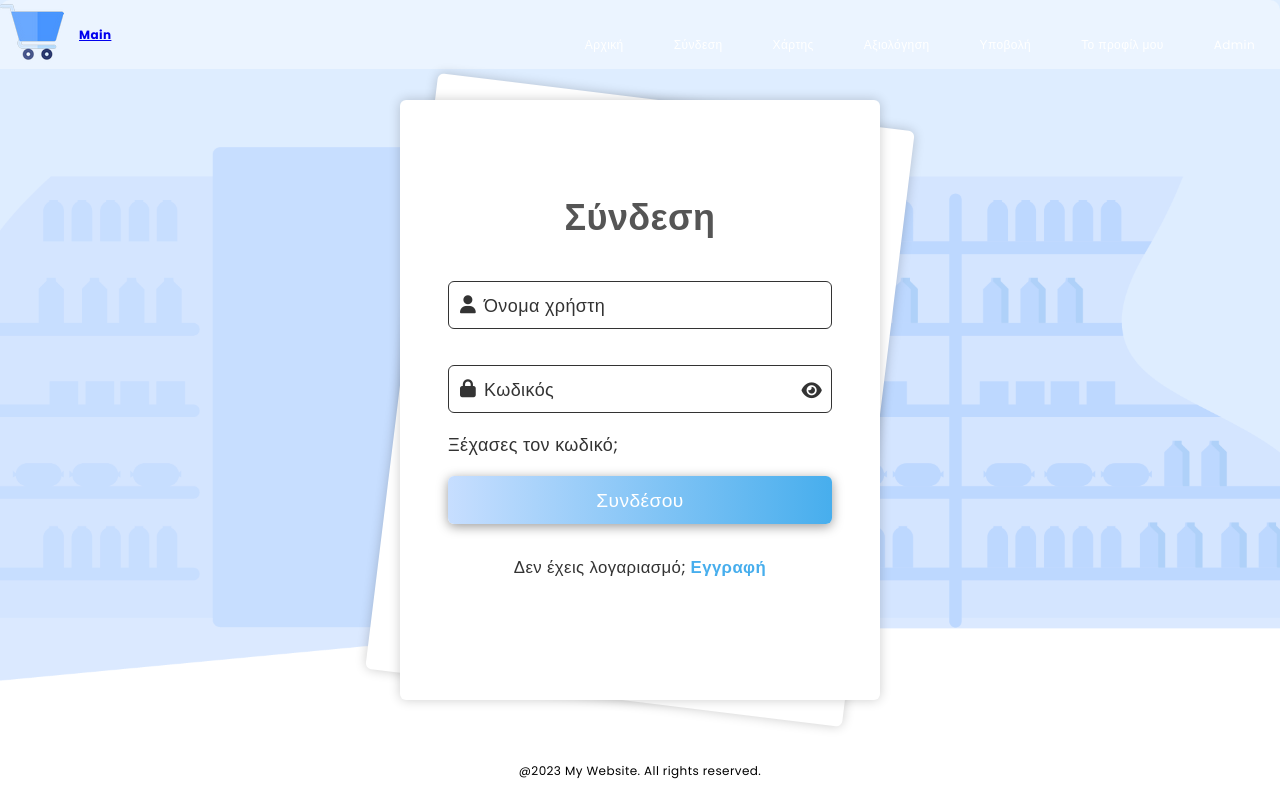
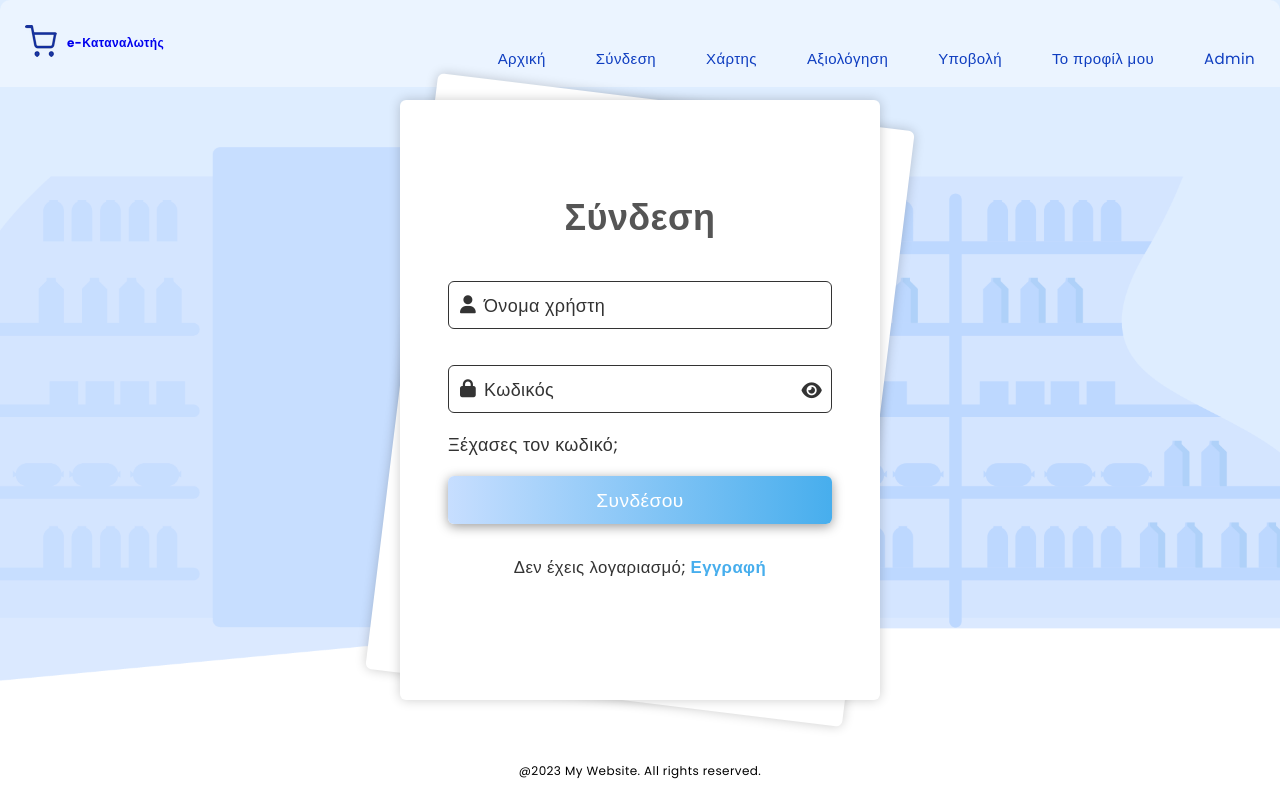
Before and after one commit to vagg99/Web, a website: page root/registration/registration.html in a window 1280 px wide. Drawn offline with Linux system fonts and the light colour scheme.

Commit message:
quick visual changes

```diff
--- a/root/registration/registration.css
+++ b/root/registration/registration.css
@@ -13,6 +13,11 @@
     --whiteColor: #ffffff;
     --titleColor: #555555;
     --labelColor: #333333;
+}
+nav ul li  {
+    font-size: 125%;
+    font-family: 'Poppins', sans-serif;
+
 }
 
 html {
@@ -321,35 +326,3 @@ to accommodate the space for the eye button: */
 .form-group input[type="password"] {
     width: calc(100% - 3.5rem); /* Adjusted width value */
 }
-
-/* Navigation styles */
-nav ul {
-  list-style-type: none;
-  display: flex;
-  margin-top: 20px;
-}
-
-nav ul li {
-  margin: 0 15px;
-}
-
-nav ul li:first-child {
-  margin-left: 0;
-}
-
-nav ul li a {
-  color: #fff;
-  text-decoration: none;
-  padding: 10px;
-  transition: color 0.3s, background-color 0.3s, text-decoration 0.3s;
-}
-
-nav ul li a:hover {
-  color: #ddd;
-}
-
-/* Apply styles to the active link */
-nav ul li a.active {
-  text-decoration: underline;
-  background-color: lightblue;
-}
--- a/root/registration/registration.html
+++ b/root/registration/registration.html
@@ -6,18 +6,18 @@
     <meta http-equiv="X-UA-Compatible" content="IE=edge">
     <meta name="viewport" content="width=device-width, initial-scale=1.0">
     <link rel="stylesheet" href="registration.css">
-    <link rel="icon" href="../images/cart_favicon.png" type="image/png">
+    <link rel="icon" href="../images/ekatanalotisShoppingCart_32.png" type="image/png">
     <title>Σύνδεση</title>
 </head>
 
 <body>
   <header>
     <div class="header-left">
-        <a href="index.html">
-          <img src="../images/shopping_cart_64.png" alt="Home Icon" class="home-icon">
+        <a href="../index.html">
+          <img src="../images/ekatanalotisShoppingCart_32.png" alt="Home Icon" class="home-icon">
         </a>
         <div class="header-text">
-          <h1><a href="../index.html">Main</a></h1>
+          <h1><a href="../index.html">e-Καταναλωτής</a></h1>
         </div>
       </div>
     <nav>
--- a/root/style.css
+++ b/root/style.css
@@ -23,12 +23,14 @@ header {
 nav ul {
   list-style-type: none;
   display: flex;
-  margin-top: 20px;
-
+  margin-top: 30px;
+  justify-content: center; /* Center the categories horizontally */
+  align-items: center; /* Center the categories vertically */
 }
 
 nav ul li {
   margin: 0 15px;
+  padding: 10px 0; /* Add some padding at the top and bottom */
 }
 
 nav ul li:first-child {
@@ -169,7 +171,8 @@ body {
 }
 
 .home-icon {
-  margin-right: 10px;
+  padding: 40%;
+  margin-right: 30px;
 }
 
 .header-text {
@@ -186,6 +189,9 @@ body {
   text-decoration: none; /* Remove underline from the link */
 }
 
+a:link, a:visited {
+  text-decoration: none;
+}
 footer {
   position: fixed;
   bottom: 0;
```
Also changed, not shown: root/Maps/maps.html (+9 -2 lines), root/admin/admin.html (+9 -2 lines), root/index.html (+3 -3 lines), root/submission/submission.html (+9 -2 lines), root/images/ekatanalotisShoppingCart_32.png (added), root/images/ekatanalotisShoppingCart_64.png (added).
